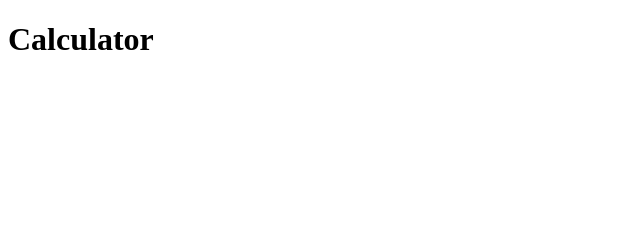
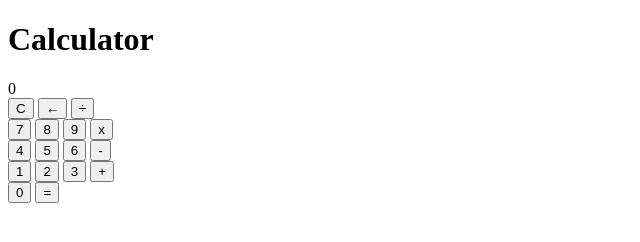
Before and after one commit to WebDevSiDotCom/calculator, a plain HTML site: page index.html in a window 1280 px wide. Shown: the whole page, without its empty margins (0-640 px from the left). Drawn offline with Linux system fonts and the light colour scheme.

Commit message:
Buttons added
added html for buttons

```diff
--- a/index.html
+++ b/index.html
@@ -9,6 +9,40 @@
 </head>
 <body>
     <h1>Calculator</h1>
+    <div class="calculator-container">
+        <div class="result"?>
+            <span>0</span>
+        </div>
+        <div class="buttons">
+            <div class="top-buttons">
+                <button>C</button>
+                <button>←</button>
+                <button>÷</button>
+            </div>
+            <div class="second-row-buttons">
+                <button>7</button>
+                <button>8</button>
+                <button>9</button>
+                <button>x</button>
+            </div>
+            <div class="middle-row-buttons">
+                <button>4</button>
+                <button>5</button>
+                <button>6</button>
+                <button>-</button>
+            </div>
+            <div class="fourth-row-buttons">
+                <button>1</button>
+                <button>2</button>
+                <button>3</button>
+                <button>+</button>
+            </div>
+            <div class="bottom-buttons">
+                <button>0</button>
+                <button> = </button>
+            </div>
+        </div>
+    </div>
 </body>
 <script type="text/javascript" src="script.js" type="module"></script>
 </html>
```
